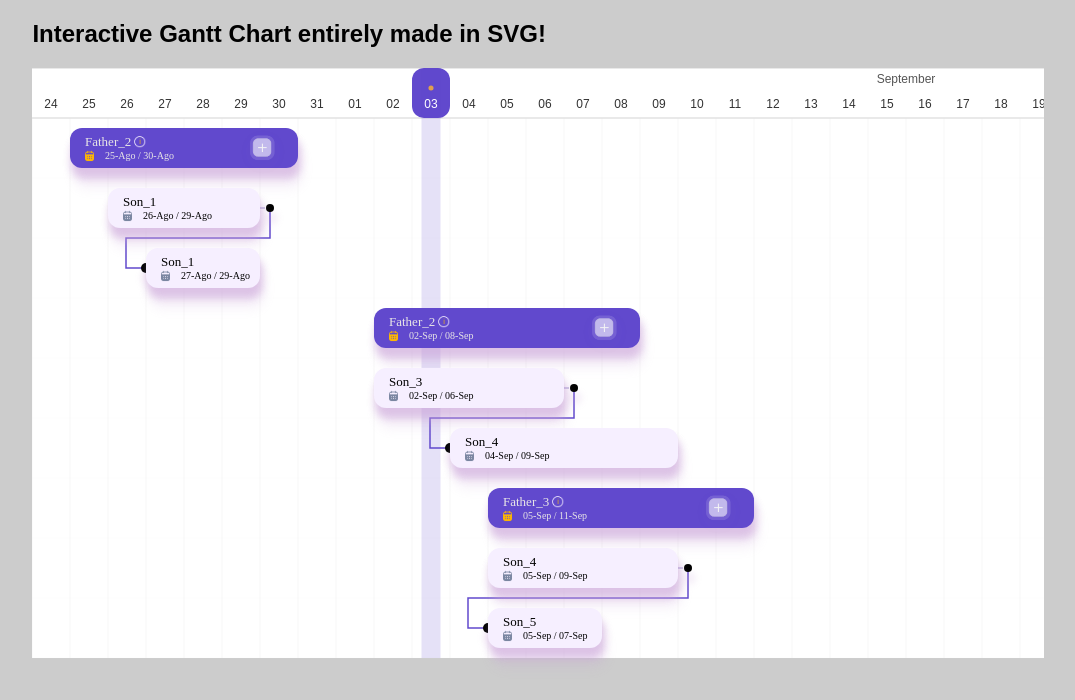
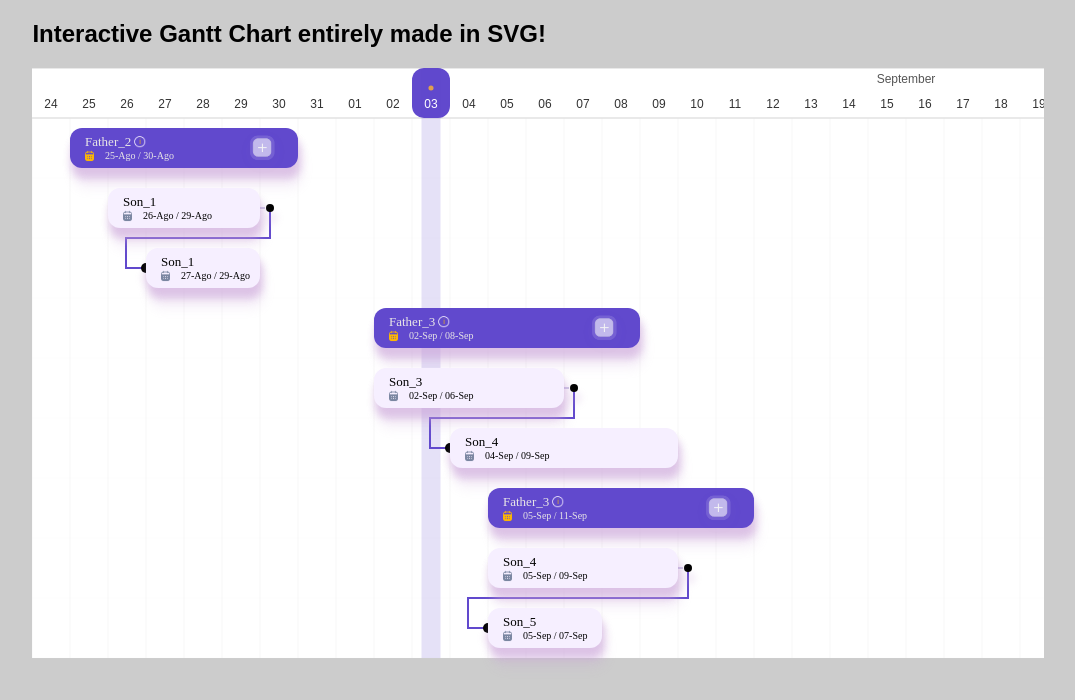
Before and after one commit to deathperminut/Gantt, a website: page index.html in a window 1280 px wide. Shown: the whole page, without its empty margins (102-1177 px from the left). Drawn offline with Linux system fonts and the light colour scheme.

```diff
--- a/index.html
+++ b/index.html
@@ -53,7 +53,7 @@
         }, {
             start: '2022-09-02',
             end: '2022-09-07',
-            name: 'Father_2',
+            name: 'Father_3',
             id: "Task 10",
             Father: true,
             Porcent: 100,
```
Also changed, not shown: dist/frappe-gantt.css, dist/frappe-gantt.js.
